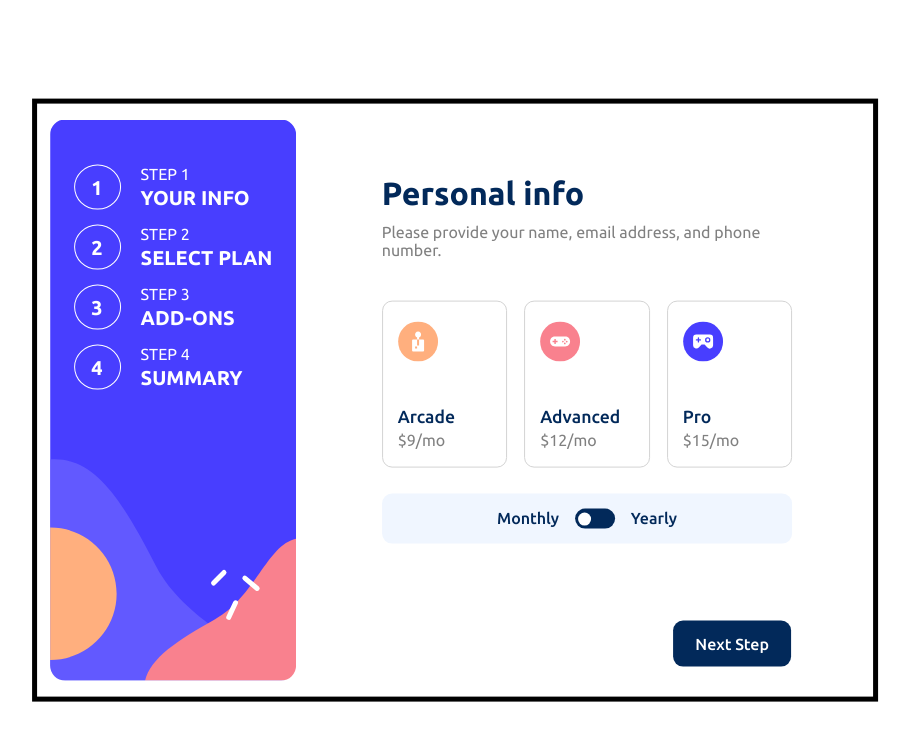
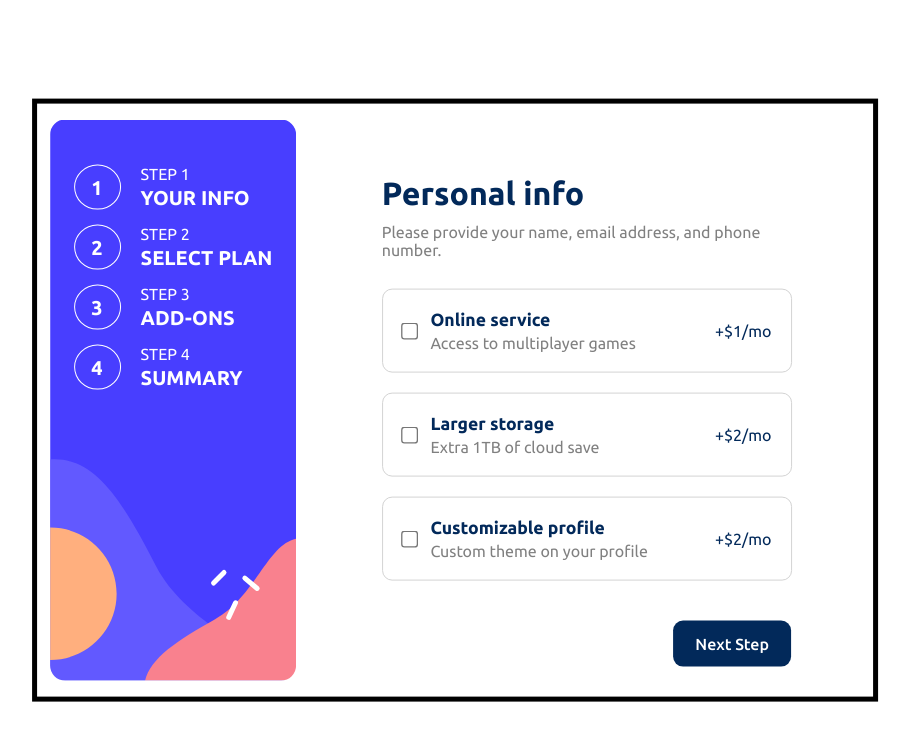
Before and after one commit to lilygo92/multi-step-form, a React (Create React App) app: page / in a window 1280 px wide. Shown: the top 740 px of the page, without its empty margins (185-1095 px from the left). Built offline with nearby package versions, Linux system fonts and the light colour scheme.

Commit message:
Create and style addons component

```diff
--- a/src/App.js
+++ b/src/App.js
@@ -4,6 +4,7 @@ import PersonalInfo from './components/forms/PersonalInfo';
 import Description from './components/forms/Description';
 import Button from './components/forms/Button';
 import SelectPlan from './components/forms/SelectPlan';
+import AddOns from './components/forms/AddOns';
 
 function App() {
   return (
@@ -14,7 +15,8 @@ function App() {
         <div id="personal-info">
           <Description/>
           {/* <PersonalInfo/> */}
-          <SelectPlan/>
+          {/* <SelectPlan/> */}
+          <AddOns />
           <Button/>
         </div>
       </div>
--- a/src/App.scss
+++ b/src/App.scss
@@ -123,6 +123,49 @@ ol li::before {
     margin-top: 42px;
     margin-bottom: 26px;
   }
+
+  &--add-ons {
+    display: flex;
+    flex-direction: column;
+    margin-top: 20px;
+
+    .add-on {
+      display: flex;
+      flex-direction: row;
+      justify-content: space-between;
+      align-items: center;
+      border: 1px solid lightgray;
+      border-radius: 10px;
+      margin: 10px 0;
+
+      input {
+        margin: 20px 0 20px 20px;
+        transform: scale(1.3);
+        accent-color: hsl(243, 100%, 62%);
+      }
+
+      &--text {
+        display: flex;
+        flex-direction: column;
+        margin: 20px 0;
+        width: 66%;
+
+        &_name {
+          font-weight: 700;
+          font-size: 1.1rem;
+          margin-bottom: 5px;
+        }
+
+        &_description {
+          color: gray;
+        }
+      }
+
+      &--price {
+        margin: 20px 20px 20px 0;
+      }
+    }
+  }
 }
 
 .plan {
--- a/src/components/forms/AddOns.js
+++ b/src/components/forms/AddOns.js
@@ -0,0 +1,36 @@
+import React from "react";
+
+export default function AddOns() {
+  return (
+    <>
+      <div className="form--add-ons">
+        <div className="add-on">
+          <input type="checkbox"></input>
+          <div className="add-on--text">
+            <span className="add-on--text_name">Online service</span>
+            <span className="add-on--text_description">Access to multiplayer games</span>
+          </div>
+          <div className="add-on--price">+$1/mo</div>
+        </div>
+
+        <div className="add-on">
+          <input type="checkbox"></input>
+          <div className="add-on--text">
+            <span className="add-on--text_name">Larger storage</span>
+            <span className="add-on--text_description">Extra 1TB of cloud save</span>
+          </div>
+          <div className="add-on--price">+$2/mo</div>
+        </div>
+
+        <div className="add-on">
+          <input type="checkbox"></input>
+          <div className="add-on--text">
+            <span className="add-on--text_name">Customizable profile</span>
+            <span className="add-on--text_description">Custom theme on your profile</span>
+          </div>
+          <div className="add-on--price">+$2/mo</div>
+        </div>
+      </div>
+    </>
+  )
+}
```
